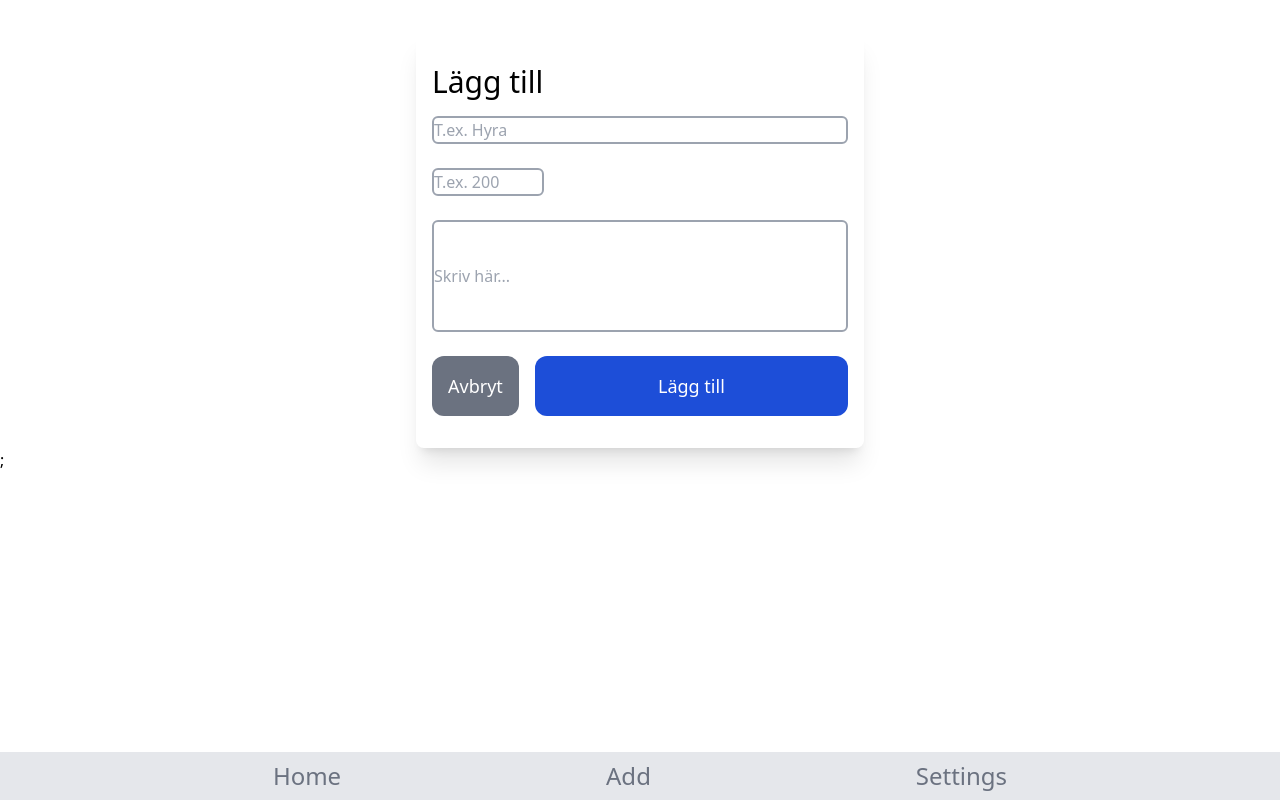
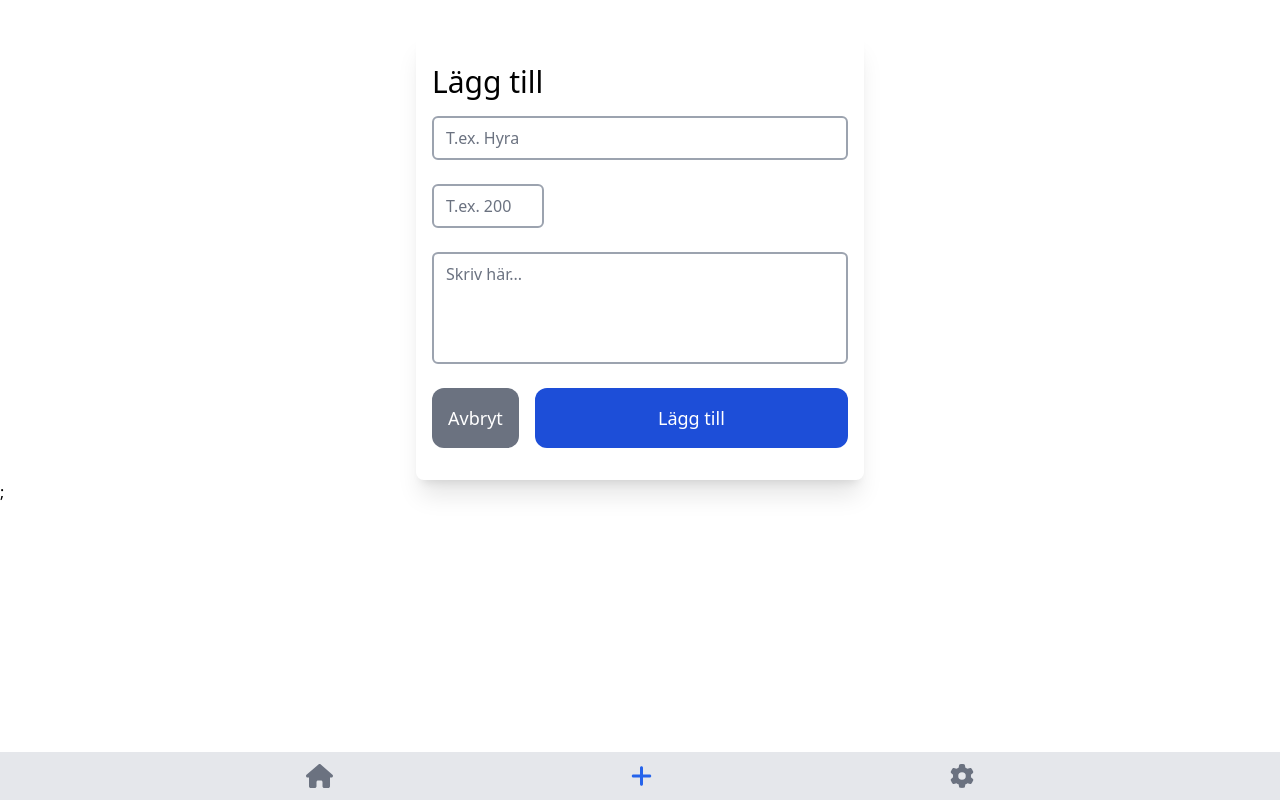
Before and after one commit to Danster2020/ekonomiappen-v2, a React (Vite) app in the folder frontend/: page /create_item in a window 1280 px wide. Built offline with nearby package versions, Linux system fonts and the light colour scheme; no server answers.

Commit message:
added icons

```diff
--- a/frontend/package.json
+++ b/frontend/package.json
@@ -10,7 +10,13 @@
     "preview": "vite preview"
   },
   "dependencies": {
+    "@fortawesome/fontawesome-svg-core": "^6.5.2",
+    "@fortawesome/free-brands-svg-icons": "^6.5.2",
+    "@fortawesome/free-regular-svg-icons": "^6.5.2",
+    "@fortawesome/free-solid-svg-icons": "^6.5.2",
+    "@fortawesome/react-fontawesome": "^0.2.2",
     "@react-oauth/google": "^0.12.1",
+    "@tailwindcss/forms": "^0.5.7",
     "axios": "^1.6.8",
     "dotenv": "^16.4.5",
     "jwt-decode": "^4.0.0",
--- a/frontend/src/components/Footer.jsx
+++ b/frontend/src/components/Footer.jsx
@@ -1,13 +1,18 @@
 import React from 'react'
 import { Link } from 'react-router-dom'
+
+import { FontAwesomeIcon } from '@fortawesome/react-fontawesome'
+import { faHome, faPlus, faGear } from '@fortawesome/free-solid-svg-icons'
+
+import { NavLink } from "react-router-dom";
 
 export const Footer = () => {
     return (
         <footer className="footer z-40">
             <ul className="flex justify-evenly text-2xl">
-                <li><Link to="/">Home<i className="fas fa-home "></i></Link></li>
-                <li><Link to="/create_item" >Add<i className="fas fa-plus-circle "></i></Link></li>
-                <li><Link to="/user_settings" >Settings<i className="fas fa-user "></i></Link></li >
+                <li><NavLink to="/" activeclassname="active"><FontAwesomeIcon icon={faHome} title="Hem" /></NavLink></li>
+                <li><NavLink to="/create_item" activeclassname="active"><FontAwesomeIcon icon={faPlus} title="Lägg till" /></NavLink></li>
+                <li><NavLink to="/user_settings" activeclassname="active"><FontAwesomeIcon icon={faGear} title="Inställningar" /></NavLink></li >
             </ul >
         </footer >
     )
--- a/frontend/src/components/ItemForm.jsx
+++ b/frontend/src/components/ItemForm.jsx
@@ -69,14 +69,13 @@ export default function ItemForm({ title }) {
 
                     <input name='title' type="text" value={state && item.title} className="input_w_full form-input" placeholder="T.ex. Hyra" onChange={handleChange} />
                     <input name='price' type="number" value={state && item.price} className="input_w_small form-input" placeholder="T.ex. 200" onChange={handleChange} />
-                    <input name='description' type="textarea" value={state && item.description} rows="10" cols="30" className="textarea form-textarea" placeholder="Skriv här..." onChange={handleChange} />
+                    <textarea name='description' type="textarea" value={state && item.description} rows="10" cols="30" className="textarea form-textarea" placeholder="Skriv här..." onChange={handleChange}></textarea>
 
                     <div className="flex gap-4">
                         {!state && <Link className="button_1 bg-gray-500" to="/">
                             Avbryt
                         </Link>}
-                        {state && <button onClick={() => handleDelete()}>Delete</button>}
-                        {/* <input className="button_1 flex-grow bg-blue-700" type="submit" value="Lägg till" /> */}
+                        {state && <button onClick={() => handleDelete()}>Radera</button>}
                         {!state && <button className="button_1 flex-grow bg-blue-700" onClick={handleCreate}>Lägg till</button>}
                         {state && <button className="button_1 flex-grow bg-blue-700" onClick={handleUpdate}>Spara</button>}
 
--- a/frontend/tailwind.config.js
+++ b/frontend/tailwind.config.js
@@ -1,3 +1,4 @@
+
 /** @type {import('tailwindcss').Config} */
 export default {
   content: [
@@ -7,5 +8,9 @@ export default {
   theme: {
     extend: {},
   },
-  plugins: [],
+  plugins: [
+    require("@tailwindcss/forms")({
+      strategy: 'class',
+    }),
+  ],
 }
```
Also changed, not shown: 1 other file (tests, documents, lock files or other folders).
